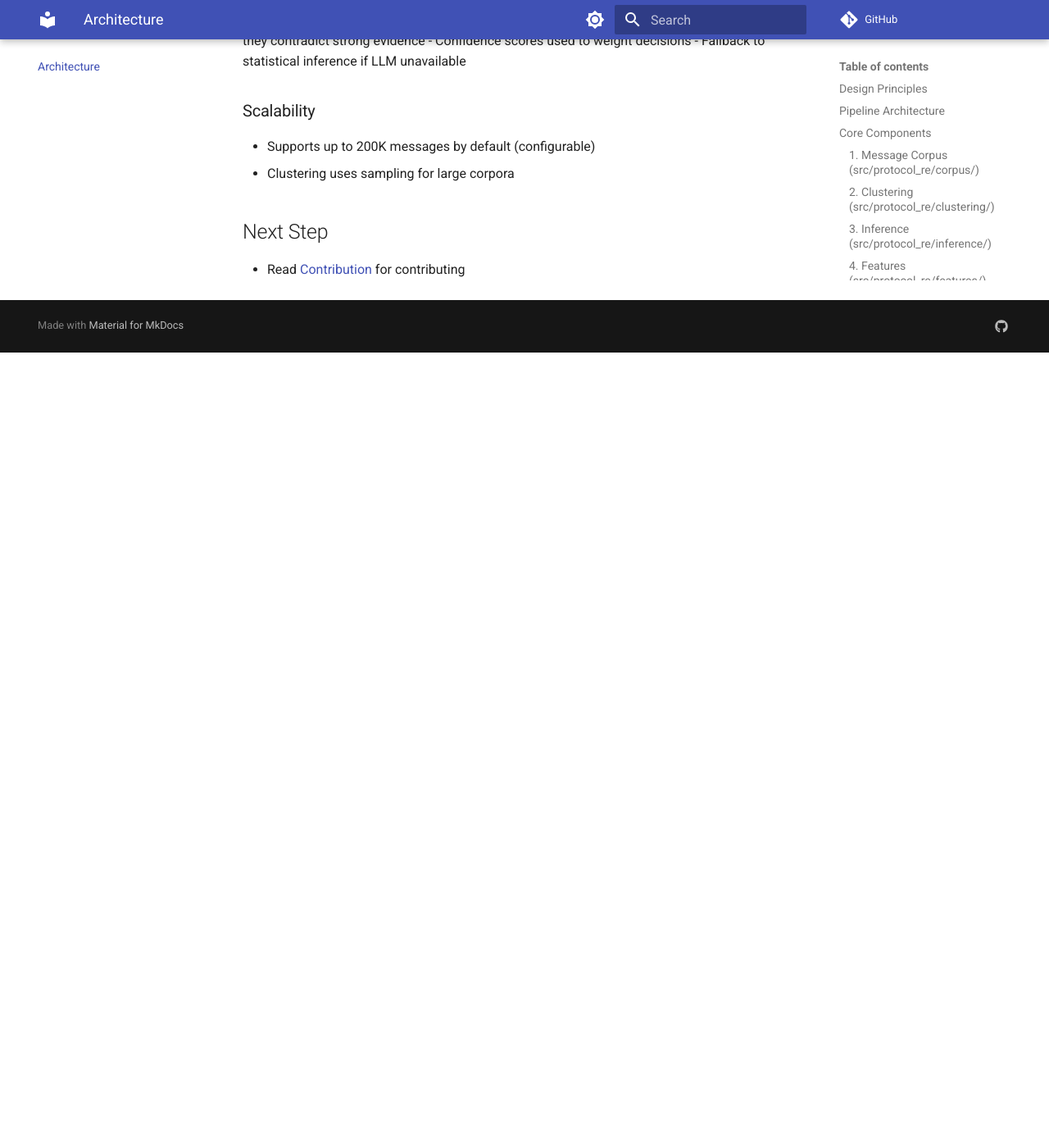
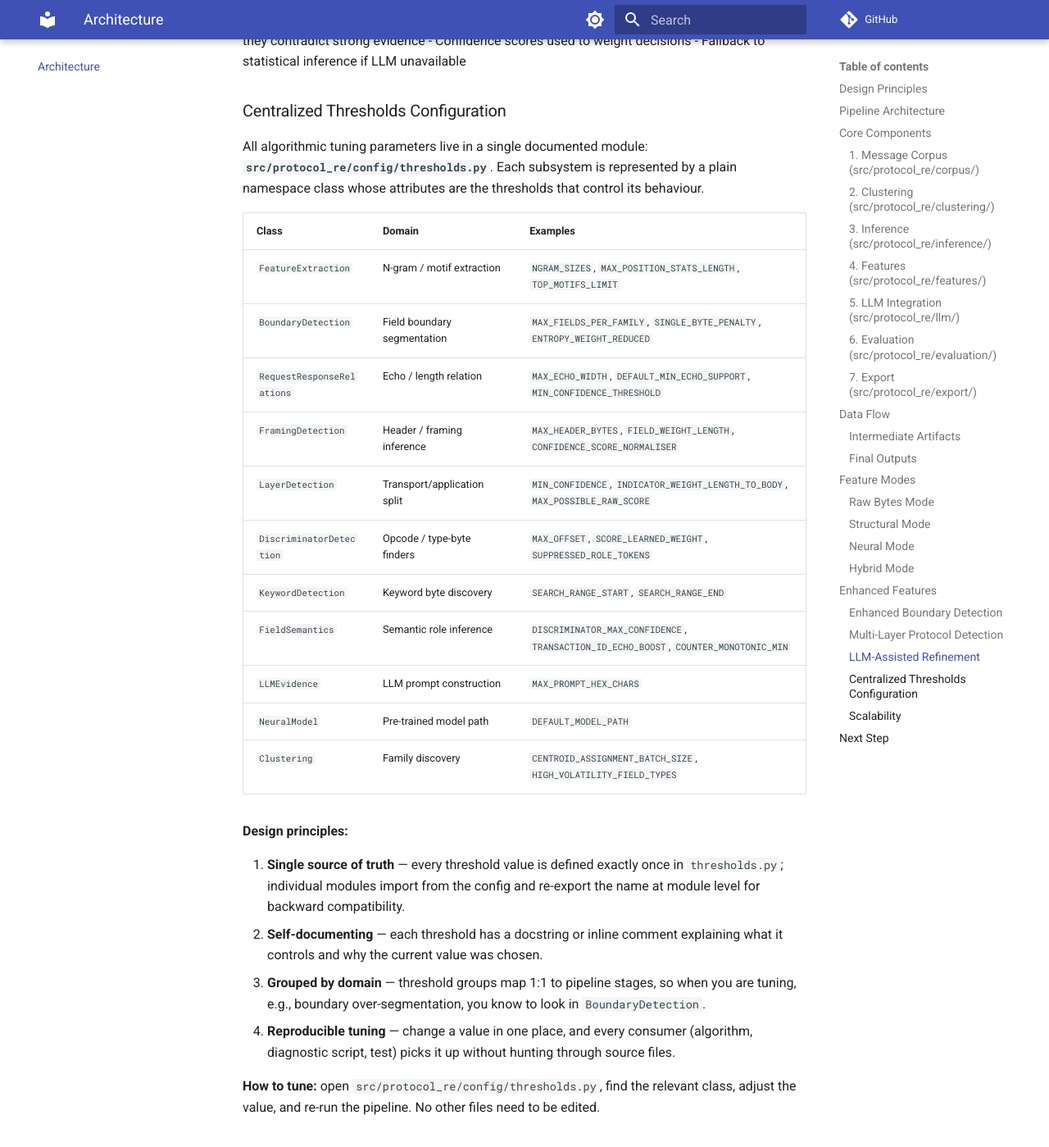
Before and after one commit to Moosa-Salehi/protocol_reverse_engineering, an MkDocs documentation site: the page built from docs/architecture.md, in a window 1280 px wide and 1400 px high, scrolled down 7193 px. Shown: the whole window at 82% size. Built offline with MkDocs 1.6.1 and Material for MkDocs 9.7.7, drawn with Linux system fonts in a browser that asks for light colours; comment, search, counter and statistics services are not loaded; the version menu is left out; before the commit the page ends 7623 px from its top, so only the background shows below that.

Commit message:
update docs for Centralizing magic numbers

````diff
--- a/docs/architecture.md
+++ b/docs/architecture.md
@@ -329,6 +329,45 @@ Evidence Gating:
 - Confidence scores used to weight decisions
 - Fallback to statistical inference if LLM unavailable
 
+### Centralized Thresholds Configuration
+
+All algorithmic tuning parameters live in a single documented module:
+**`src/protocol_re/config/thresholds.py`**.  Each subsystem is represented by a
+plain namespace class whose attributes are the thresholds that control its
+behaviour.
+
+| Class                     | Domain                      | Examples                                                                 |
+|---------------------------|-----------------------------|--------------------------------------------------------------------------|
+| `FeatureExtraction`       | N-gram / motif extraction   | `NGRAM_SIZES`, `MAX_POSITION_STATS_LENGTH`, `TOP_MOTIFS_LIMIT`          |
+| `BoundaryDetection`       | Field boundary segmentation | `MAX_FIELDS_PER_FAMILY`, `SINGLE_BYTE_PENALTY`, `ENTROPY_WEIGHT_REDUCED` |
+| `RequestResponseRelations`| Echo / length relation      | `MAX_ECHO_WIDTH`, `DEFAULT_MIN_ECHO_SUPPORT`, `MIN_CONFIDENCE_THRESHOLD` |
+| `FramingDetection`        | Header / framing inference  | `MAX_HEADER_BYTES`, `FIELD_WEIGHT_LENGTH`, `CONFIDENCE_SCORE_NORMALISER` |
+| `LayerDetection`          | Transport/application split | `MIN_CONFIDENCE`, `INDICATOR_WEIGHT_LENGTH_TO_BODY`, `MAX_POSSIBLE_RAW_SCORE` |
+| `DiscriminatorDetection`  | Opcode / type-byte finders  | `MAX_OFFSET`, `SCORE_LEARNED_WEIGHT`, `SUPPRESSED_ROLE_TOKENS`          |
+| `KeywordDetection`        | Keyword byte discovery      | `SEARCH_RANGE_START`, `SEARCH_RANGE_END`                                 |
+| `FieldSemantics`          | Semantic role inference     | `DISCRIMINATOR_MAX_CONFIDENCE`, `TRANSACTION_ID_ECHO_BOOST`, `COUNTER_MONOTONIC_MIN` |
+| `LLMEvidence`             | LLM prompt construction     | `MAX_PROMPT_HEX_CHARS`                                                   |
+| `NeuralModel`             | Pre-trained model path      | `DEFAULT_MODEL_PATH`                                                     |
+| `Clustering`              | Family discovery            | `CENTROID_ASSIGNMENT_BATCH_SIZE`, `HIGH_VOLATILITY_FIELD_TYPES`          |
+
+**Design principles:**
+
+1. **Single source of truth** — every threshold value is defined exactly once in
+   `thresholds.py`; individual modules import from the config and re-export the
+   name at module level for backward compatibility.
+2. **Self-documenting** — each threshold has a docstring or inline comment
+   explaining what it controls and why the current value was chosen.
+3. **Grouped by domain** — threshold groups map 1:1 to pipeline stages, so
+   when you are tuning, e.g., boundary over-segmentation, you know to look in
+   `BoundaryDetection`.
+4. **Reproducible tuning** — change a value in one place, and every consumer
+   (algorithm, diagnostic script, test) picks it up without hunting through
+   source files.
+
+**How to tune:** open `src/protocol_re/config/thresholds.py`, find the
+relevant class, adjust the value, and re-run the pipeline.  No other files
+need to be edited.
+
 ### Scalability
 
 - Supports up to 200K messages by default (configurable)
--- a/docs/getting_started.md
+++ b/docs/getting_started.md
@@ -676,6 +676,31 @@ Note: `main.py` sets this automatically; only needed for individual scripts.
 
 ## Configuration Reference
 
+### Algorithmic Thresholds
+
+All pipeline tuning parameters are centralized in **`src/protocol_re/config/thresholds.py`**,
+organized by subsystem as plain namespace classes (`BoundaryDetection`, `FramingDetection`,
+`RequestResponseRelations`, etc.).  Each threshold has a docstring explaining its purpose.
+To tune an algorithm:
+
+1. Open `src/protocol_re/config/thresholds.py`.
+2. Find the relevant class (see table below).
+3. Adjust the threshold value.
+4. Re-run the pipeline — no other file changes are needed.
+
+| Tuning goal                           | Class to edit              | Key thresholds                                    |
+|---------------------------------------|----------------------------|---------------------------------------------------|
+| Reduce field over-segmentation        | `BoundaryDetection`        | `SINGLE_BYTE_PENALTY`, `MAX_FIELDS_PER_FAMILY`, `ENTROPY_WEIGHT_REDUCED` |
+| Adjust framing header detection       | `FramingDetection`         | `MAX_HEADER_BYTES`, `CONFIDENCE_SCORE_NORMALISER`, `FIELD_WEIGHT_*` |
+| Tighten/loosen relation detection     | `RequestResponseRelations` | `MIN_CONFIDENCE_THRESHOLD`, `DEFAULT_MIN_ECHO_SUPPORT`, `DEFAULT_MIN_LENGTH_SUPPORT` |
+| Tune layer-boundary sensitivity       | `LayerDetection`           | `MIN_CONFIDENCE`, `MAX_POSSIBLE_RAW_SCORE`, `INDICATOR_WEIGHT_*` |
+| Adjust discriminator/opcode detection | `DiscriminatorDetection`   | `MAX_OFFSET`, `MIN_COVERAGE`, `SCORE_*_WEIGHT`    |
+| Tune semantic role confidence         | `FieldSemantics`           | `DISCRIMINATOR_*`, `TRANSACTION_ID_*`, `COUNTER_*` |
+| Change feature extraction limits      | `FeatureExtraction`        | `MAX_POSITION_STATS_LENGTH`, `MAX_NGRAM_ANALYSIS_LENGTH` |
+| Adjust clustering batch size          | `Clustering`               | `CENTROID_ASSIGNMENT_BATCH_SIZE`                  |
+| Change pre-trained model path         | `NeuralModel`              | `DEFAULT_MODEL_PATH`                              |
+| Adjust LLM prompt size                | `LLMEvidence`              | `MAX_PROMPT_HEX_CHARS`                            |
+
 ### Main Pipeline Options
 
 ```bash
````
Also changed, not shown: CHANGELOG.md (+5 -1 lines), ReadMe.md (+1 -0 lines).
